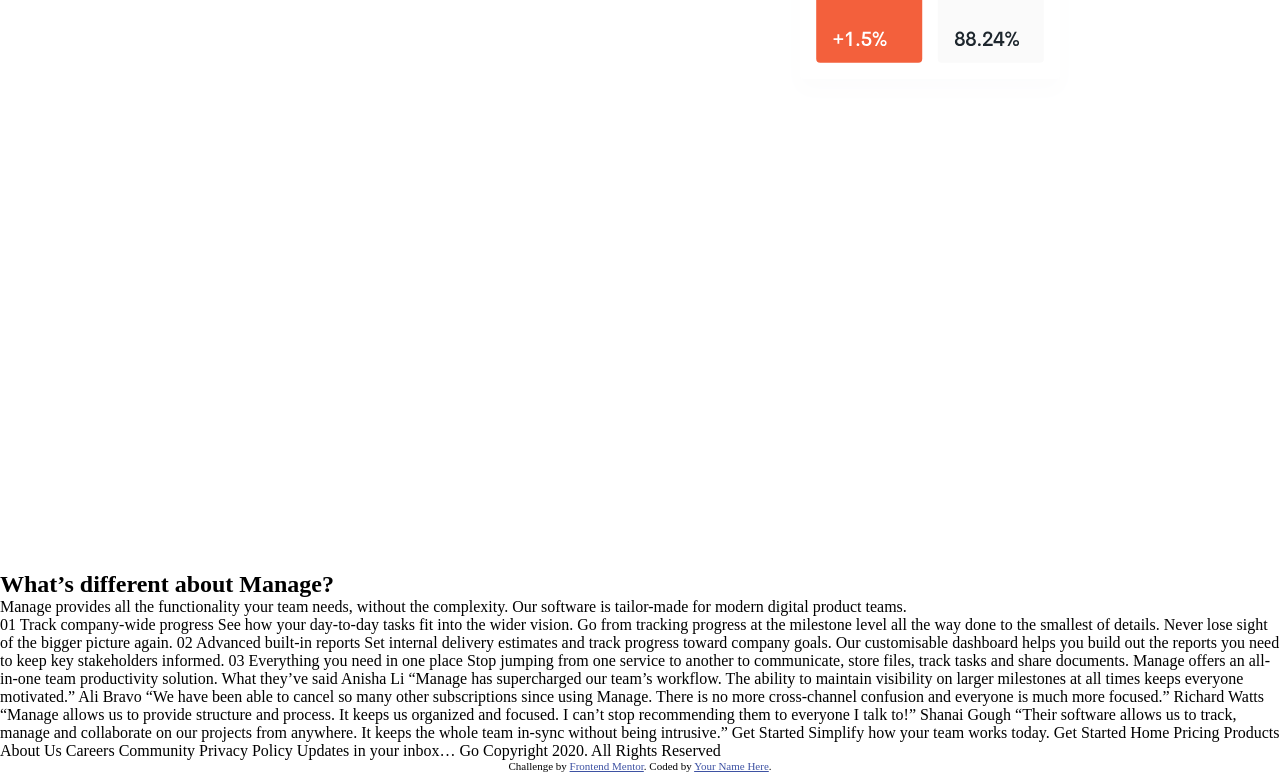
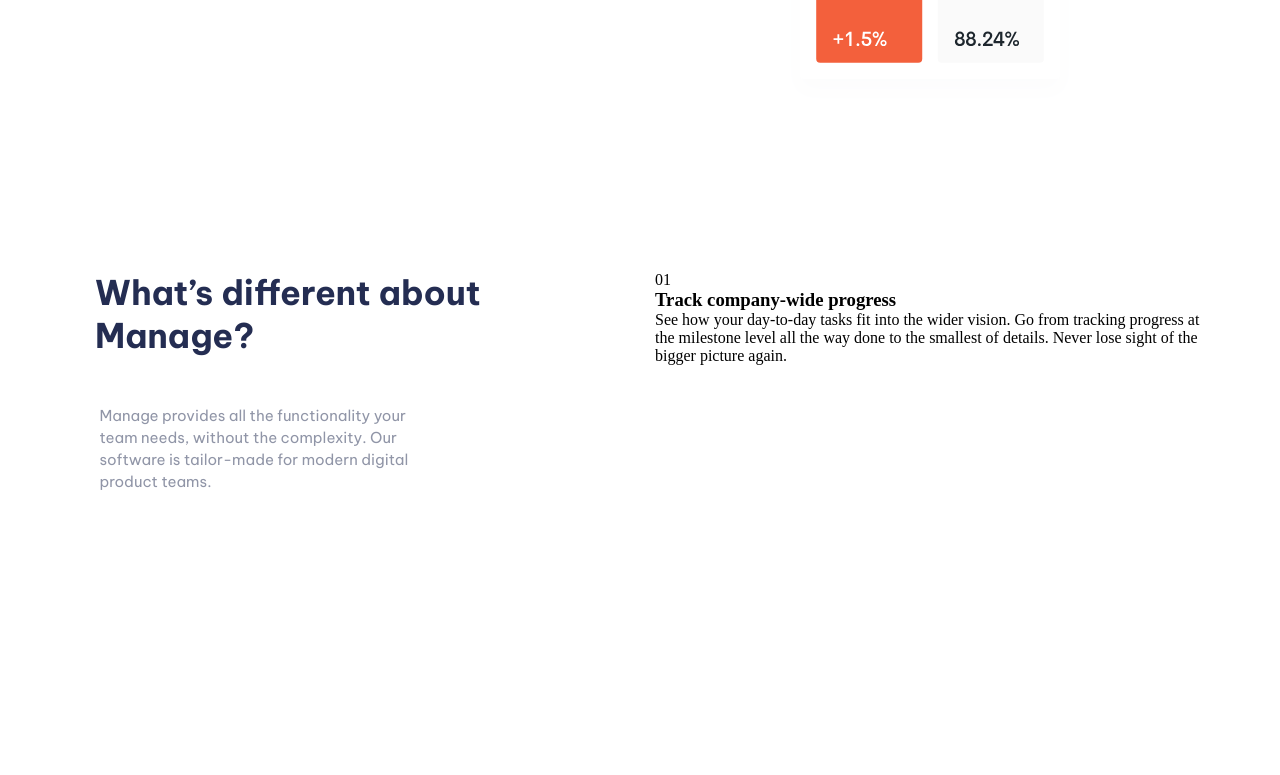
Before and after one commit to JairoManchay/landing-manage-page_FRONTEND_MENTOR, a plain HTML site: page index.html in a window 1280 px wide. Shown: the part 593-1368 px from the top of the page. Drawn offline with Linux system fonts and the light colour scheme.

Commit message:
Avance del 31/07/2023

```diff
--- a/css/landing.css
+++ b/css/landing.css
@@ -131,6 +131,7 @@
     margin-right: 100px;
     text-align: justify;
     font-weight: 300;
+    line-height: 22px;
     color: var(--dark-grayish-blue);
     padding-bottom: 40px;
 }
@@ -160,3 +161,48 @@
     height: 80em;
     object-fit: contain;
 }
+
+
+/*main 2*/
+.main_center_2{
+    place-content: center;
+    position: relative;
+    top: -30em;
+    display: grid;
+    max-width: 100%;
+    gap: 80px;
+    grid-template-columns: 500px 550px;
+    grid-auto-rows: minmax(100px, auto);
+    z-index: 1;
+}
+
+.question_main{
+    max-height: 60vh;
+    max-width: 100vh;
+    grid-column: 1;
+    grid-row: 2;
+    padding-left: 4%;
+}
+
+.question_main h2{
+    color: var(--blue-dark);
+    font-family: var(--be-vietnam);
+    font-size: 34px;
+    font-weight: 700;
+}
+
+.question_main p{
+    margin-top: 10%;
+    width: 70%;
+    height: 50%;
+    font-family: var(--be-vietnam);
+    color: var(--dark-grayish-blue);
+    font-size: 15px;
+    line-height: 22px;
+    margin-left: 0.3em;
+}
+
+.list_answer{
+    grid-column: 2;
+    grid-row: 2;
+}
--- a/index.html
+++ b/index.html
@@ -75,18 +75,24 @@
       </section>
 
       <section class="list_answer">
-
+        <section class="list_comment">
+          <span>01</span>
+          <section class="comment">
+            <h3>Track company-wide progress</h3>
+            <p>See how your day-to-day tasks fit into the wider vision. Go from
+              tracking progress at the milestone level all the way done to the
+              smallest of details. Never lose sight of the bigger picture again.</p>
+          </section>
+        </section>
       </section>
     </section>
 
       <section class="logo_fondo_body"></section>
   </main>
 
-  01
-  Track company-wide progress
-  See how your day-to-day tasks fit into the wider vision. Go from
-  tracking progress at the milestone level all the way done to the
-  smallest of details. Never lose sight of the bigger picture again.
+
+
+
 
   02
   Advanced built-in reports
```
Also changed, not shown: 1 other file.
